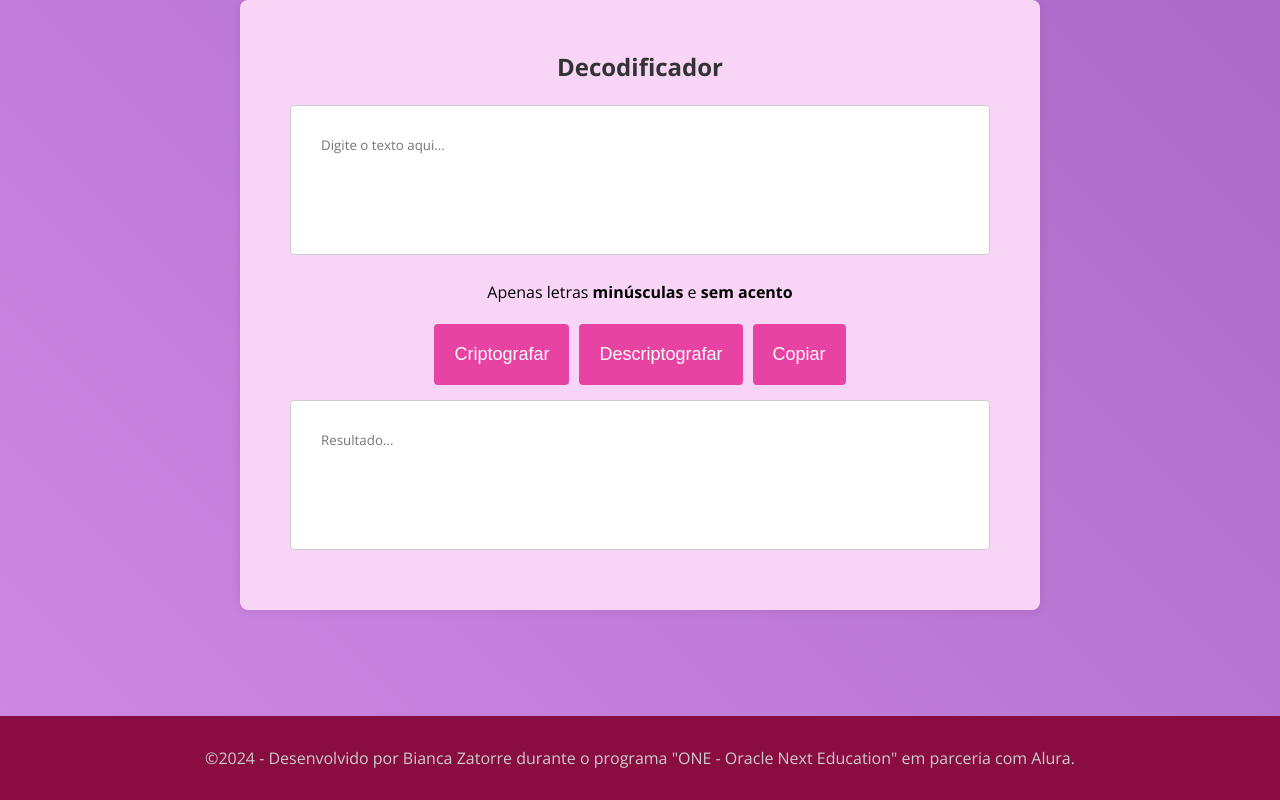
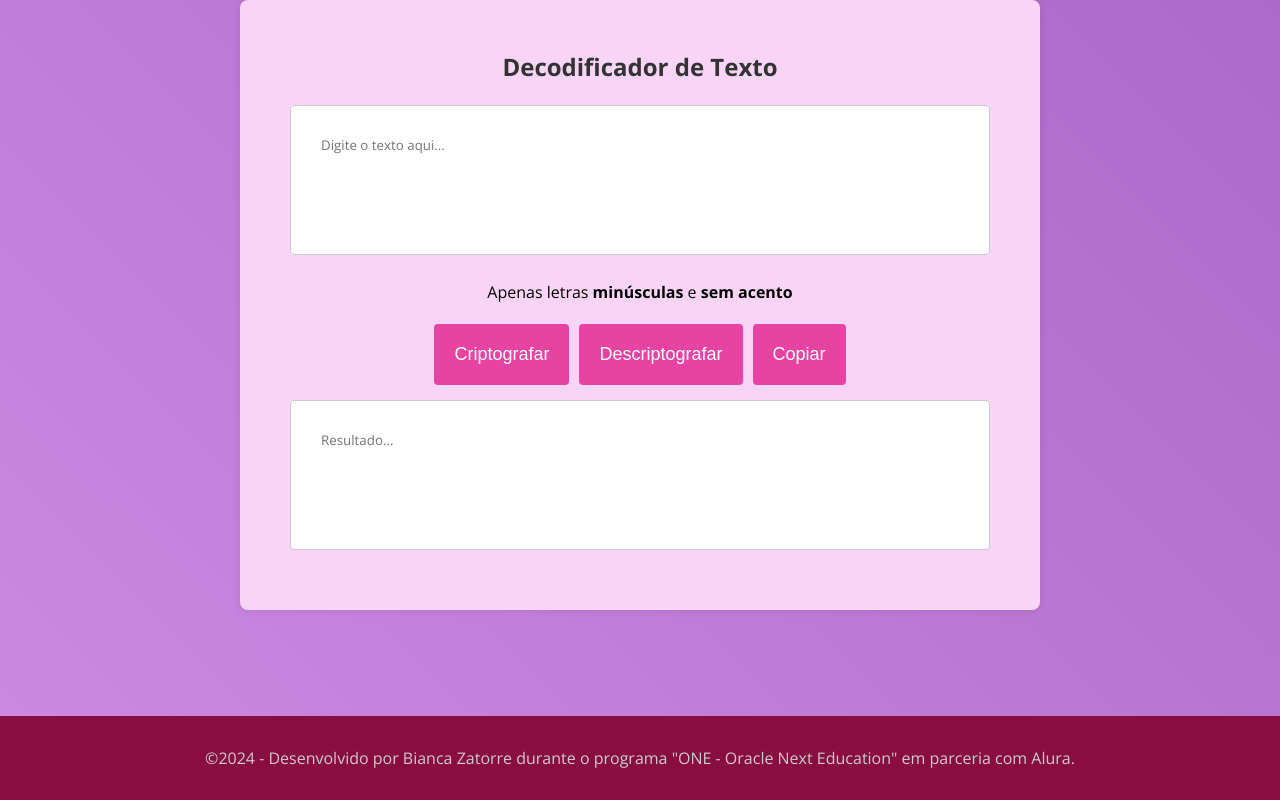
Before and after one commit to biancazatorre/Decodificador, a plain HTML site: page index.html in a window 1280 px wide. Drawn offline with nearby package versions, Linux system fonts and the light colour scheme.

Commit message:
Update index.html

```diff
--- a/index.html
+++ b/index.html
@@ -13,7 +13,7 @@
 
 
     <div class="container">
-        <h1>Decodificador</h1>
+        <h1>Decodificador de Texto</h1>
         <br>
         <textarea id="inputText" placeholder="Digite o texto aqui..."></textarea>
         <p>Apenas letras <b>minúsculas </b>e <b>sem acento</b></p>
```
